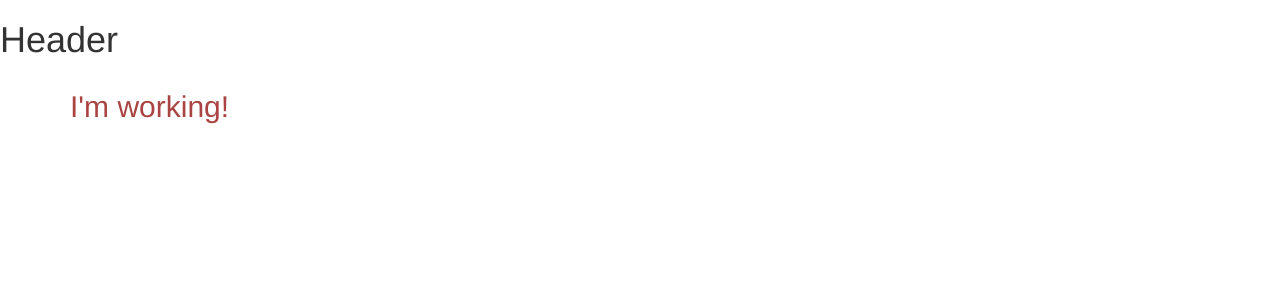
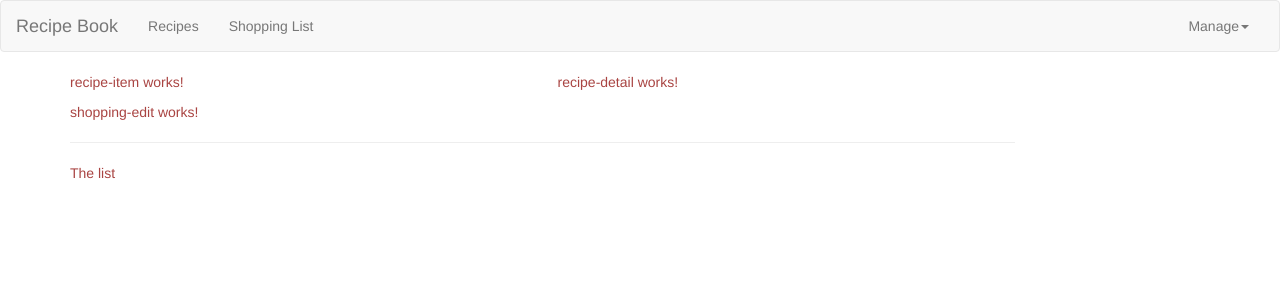
Before and after one commit to abraham-sanchez-1/Angular9-Course, an Angular app: page / in a window 1280 px wide. Shown: the top 300 px of the page. Built offline with nearby package versions, Linux system fonts and the light colour scheme.

Commit message:
Changed dropdown to hamburget styled dropdown in the event that size of window is too small to view normal menu

```diff
--- a/src/app/app.component.html
+++ b/src/app/app.component.html
@@ -3,7 +3,8 @@
 <div class="container text-danger">
   <div class="row">
     <div class="col-md-12">
-      <h2>I'm working!</h2>
+      <app-recipes></app-recipes>
+      <app-shopping-list></app-shopping-list>
     </div>
   </div>
 </div>
--- a/src/app/header/header.component.html
+++ b/src/app/header/header.component.html
@@ -1 +1,25 @@
-<h1>Header</h1>
+<nav class="navbar navbar-default">
+  <div class="container-fluid">
+    <div class="navbar-header">
+      <button type="button" class="navbar-toggle" (click)="collapsed = !collapsed">
+        <span class="icon-bar" *ngFor="let iconBar of [1,2,3]"></span>
+      </button>
+      <a routerLink="/" class="navbar-brand">Recipe Book</a>
+    </div>
+    <div class="collapse navbar-collapse" [class.collapse]="collapsed" (window:resize)="collapsed = true">
+      <ul class="nav navbar-nav">
+        <li><a href="#">Recipes</a></li>
+        <li><a href="#">Shopping List</a></li>
+      </ul>
+      <ul class="nav navbar-nav navbar-right">
+        <li class="dropdown">
+          <a href="#" class="dropdown-toggle" role="button">Manage<span class="caret"></span></a>
+          <ul class="dropdown-menu">
+            <li><a href="#">Save Data</a></li>
+            <li><a href="#">Fetch Data</a></li>
+          </ul>
+        </li>
+      </ul>
+    </div>
+  </div>
+</nav>
--- a/src/app/header/header.component.ts
+++ b/src/app/header/header.component.ts
@@ -6,5 +6,6 @@
 })
 
 export class HeaderComponent {
+  collapsed: boolean = true;
 
 }
--- a/src/app/recipes/recipe-list/recipe-list.component.html
+++ b/src/app/recipes/recipe-list/recipe-list.component.html
@@ -1 +1 @@
-<p>recipe-list works!</p>
+<app-recipe-item></app-recipe-item>
--- a/src/app/recipes/recipes.component.html
+++ b/src/app/recipes/recipes.component.html
@@ -1 +1,8 @@
-<p>recipes works!</p>
+<div class="row">
+  <div class="col-md-5">
+    <app-recipe-list></app-recipe-list>
+  </div>
+  <div class="col-md-7">
+<app-recipe-detail></app-recipe-detail>
+  </div>
+</div>
--- a/src/app/shopping-list/shopping-list.component.html
+++ b/src/app/shopping-list/shopping-list.component.html
@@ -1 +1,9 @@
-<p>shopping-list works!</p>
+<div class="row">
+  <div class="col-xs-10">
+    <app-shopping-edit>
+    </app-shopping-edit>
+    <hr>
+    <p>The list</p>
+  </div>
+
+</div>
```
